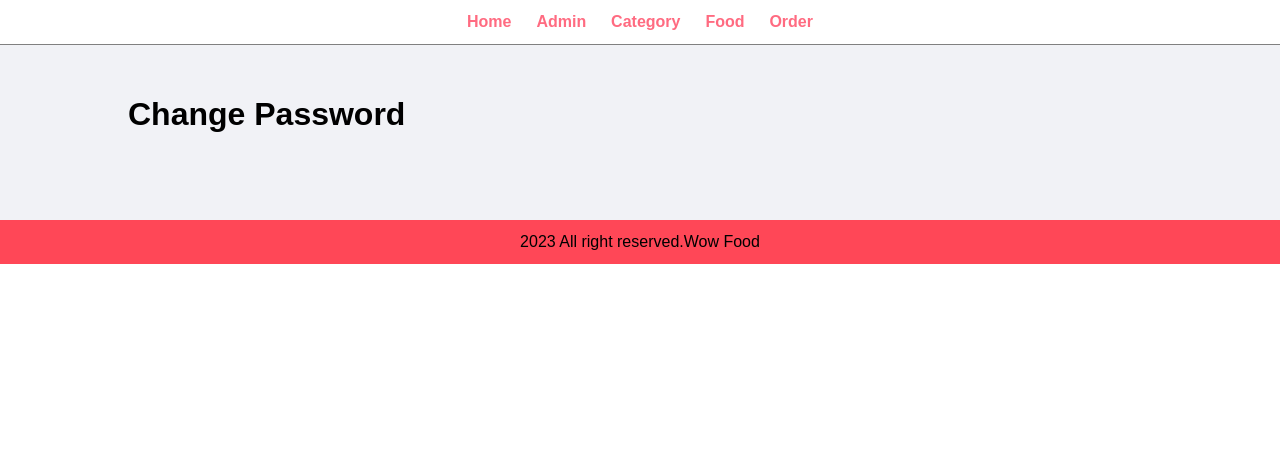
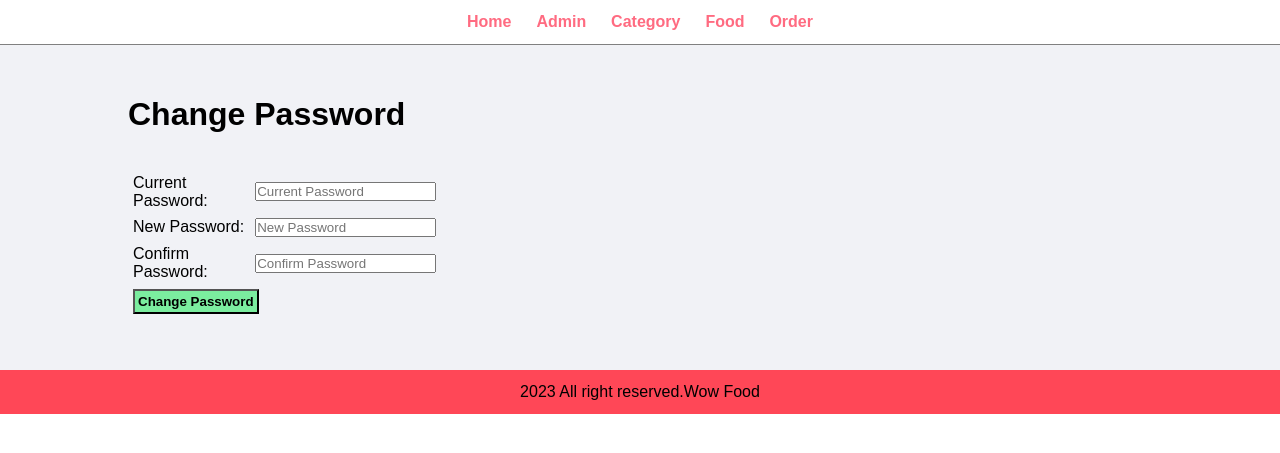
Before and after one commit to vidhipatel27/FoodApp, a PHP site: page /food/admin/update-password.php?id=1 in a window 1280 px wide. Shown: the top 453 px of the page. Run offline with PHP 8.4, Linux system fonts and the light colour scheme; tables that the repository leaves empty or names only in its code hold one stand-in row (values such as "Sample post").

Commit message:
by vidhi complit video 3

```diff
--- a/admin/update-password.php
+++ b/admin/update-password.php
@@ -4,6 +4,133 @@
         <h1>Change Password</h1>
         <br><br>
 
+        <?php
+            if(isset($_GET['id']))
+            {
+                $id=$_GET['id'];
+            }
+        ?>
+
+        <form action=""method="POST">
+
+            <table class="tbl-30">
+                <tr>
+                    <td>Current Password: </td>
+                    <td>
+                        <input type="password" name="current_password" placeholder="Current Password">
+                    </td>
+                </tr>
+
+                <tr>
+                    <td>New Password:</td>
+                    <td>
+                        <input type="password" name="new_password" placeholder="New Password">
+                    </td>
+                </tr>
+
+                <tr>
+                    <td>Confirm Password: </td>
+                    <td>
+                        <input type="password" name="confirm_password" placeholder="Confirm Password ">
+                    </td>
+                </tr>
+
+                <tr>
+                    <td colspan="2">
+                        <input type="hidden" name="id" value="<?php echo $id; ?>">
+                        <input type="submit" name="submit" value="Change Password" class="btn-secondary">
+                    </td>
+                </tr>
+
+            </table>
+
+        </form>
     </div>
 </div>
+
+
+<?php
+            //check whether the submit button is clicked on not
+            if(isset($_POST['submit']))
+            {
+                //echo "Clicked";
+
+                //1.get the data from form
+                $id=$_POST['id'];
+                $current_password = md5($_POST['current_password']);
+                $new_password = md5($_POST['new_password']);
+                $confirm_password = md5($_POST['confirm_password']);
+
+                //2.check whether the user with current id and current password exists or not
+                $sql = "SELECT * FROM tbl_admin WHERE id=$id AND password='$current_password'";
+
+                //execute the query
+                $res = mysqli_query($conn, $sql);
+
+                if($res==true)
+                {
+                    //check whether data is available or not
+                    $count=mysqli_num_rows($res);
+
+                    if($count==1)
+                    {
+                        //user exists and password can be changed
+                        //echo "User Found";
+
+                        //check whether the new password and confirm match or not
+                        if($new_password==$confirm_password)
+                        {
+                            //update the password
+                            $sql2 = "UPDATE tbl_admin SET
+                               password='$new_password'
+                               WHERE id=$id
+                                ";
+
+                            //execute the query
+                            $res2 = mysqli_query($conn,$sql2);
+
+                            //check whether the query executed or not
+                            if($res2==true)
+                            {
+                                //display success message
+                                //redirect to manage admin page with success message
+                                $_SESSION['change-pwd']="<div class='success'>Password Changed Successfully.</div>";
+                                //redirect the user
+                                header('location:'.SITEURL.'admin/manage-admin.php');
+
+                            }
+                            else
+                            {
+                                //displar error message
+                                //redirect to manage admin page with error message
+                                $_SESSION['change-pwd']="<div class='success'>Failed to Change Password.</div>";
+                                //redirect the user
+                                header('location:'.SITEURL.'admin/manage-admin.php');
+
+                            }
+                        }
+                        else
+                        {
+                            //redirect to manage admin page with error message
+                            $_SESSION['pwd-not-match']="<div class='error'>Password Did Not Match.</div>";
+                            //redirect the user
+                            header('location:'.SITEURL.'admin/manage-admin.php');
+
+                        }
+                    }
+                    else
+                    {
+                        //user dose not exist set message and redirect
+                        $_SESSION['user-not-found']="<div class='error'>User Not Found.</div>";
+                        //redirect the user
+                        header('location:'.SITEURL.'admin/manage-admin.php');
+                    }
+                }
+
+                //3.check whether the new password and confirm password match or not
+
+                //4.change password if all above is true
+            }
+
+?>
 <?php include('partials/footer.php'); ?>
```
Also changed, not shown: admin/manage-admin.php (+18 -0 lines).
